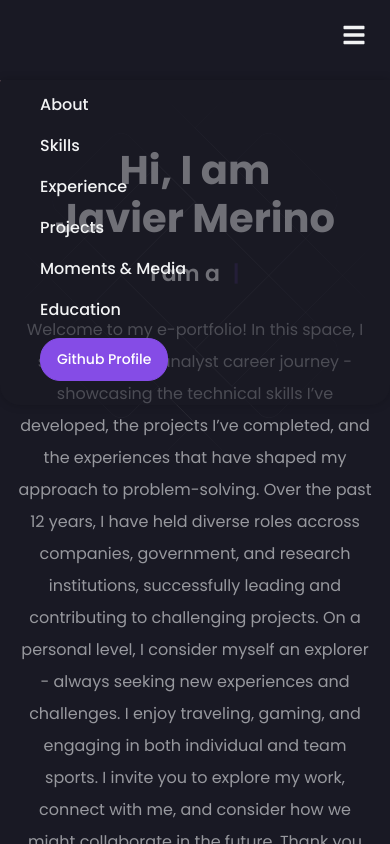
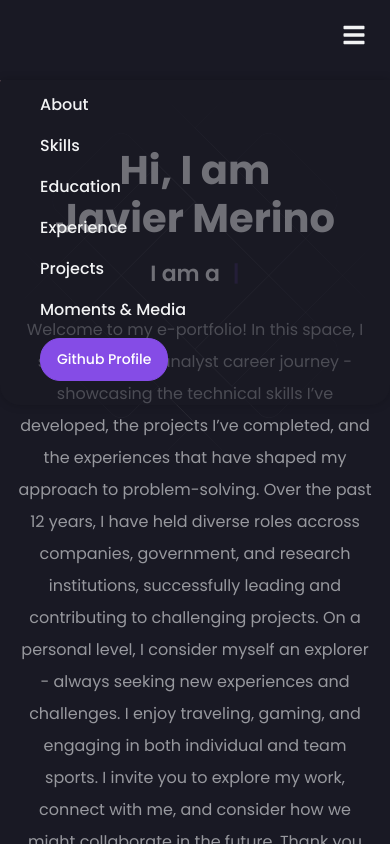
Before and after one commit to javiermerinom/Portfolio, a React (Create React App) app: page / in a window 390 px wide. Both pictures are taken after a click on the icon 354 px from the left and 35 px from the top of the page. Shown: the top 844 px of the page. Built offline with nearby package versions, Linux system fonts and the light colour scheme.

Commit message:
Update index.js

```diff
--- a/src/components/Navbar/index.js
+++ b/src/components/Navbar/index.js
@@ -61,6 +61,14 @@ const Navbar = () => {
               Skills
             </MobileLink>
             <MobileLink
+              href="#education"
+              onClick={() => {
+                setIsOpen(!isOpen);
+              }}
+            >
+              Education
+            </MobileLink>
+            <MobileLink
               href="#experience"
               onClick={() => {
                 setIsOpen(!isOpen);
@@ -84,14 +92,6 @@ const Navbar = () => {
             >
               Moments & Media
             </MobileLink>
-            <MobileLink
-              href="#education"
-              onClick={() => {
-                setIsOpen(!isOpen);
-              }}
-            >
-              Education
-            </MobileLink>
             <GitHubButton
               style={{
                 padding: "10px 16px",
```
